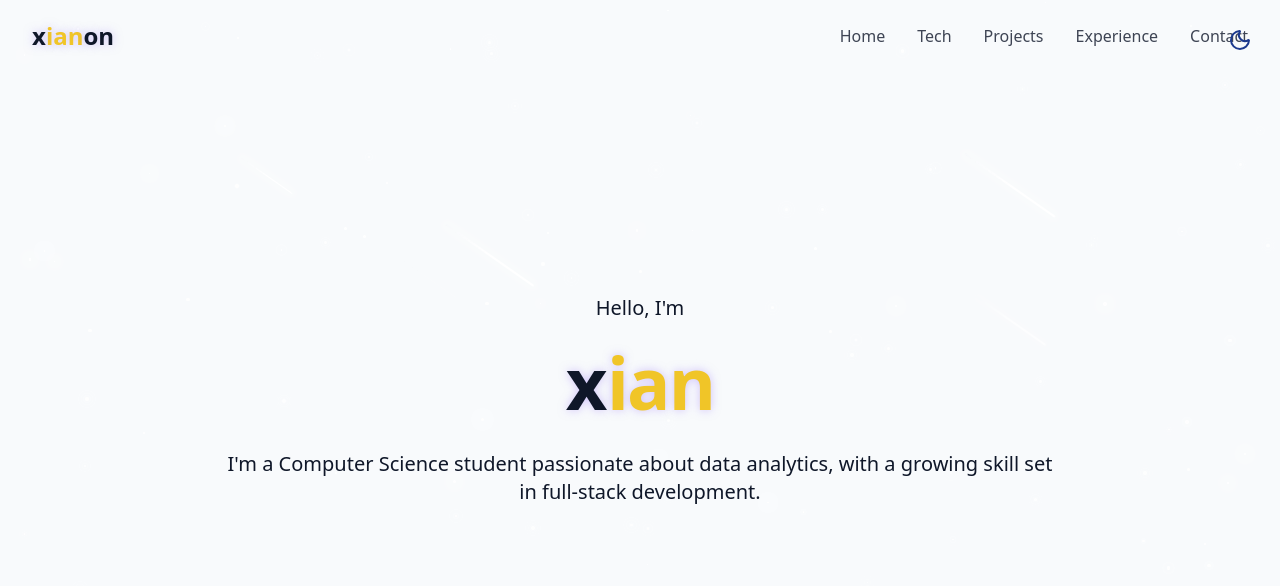
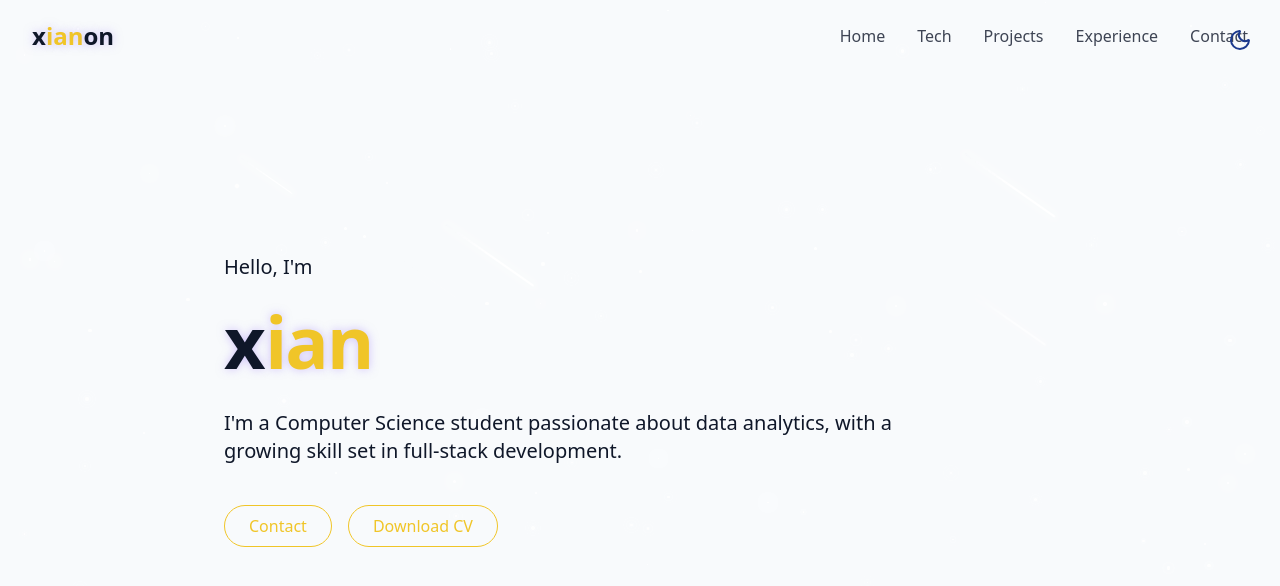
Before and after one commit to xianonnnnn/xianon-portfolio, a React (Vite) app: page / in a window 1280 px wide. Shown: the top 586 px of the page. Built offline with nearby package versions, Linux system fonts and the light colour scheme.

Commit message:
Added CV and aligned contents to left when desktop view

```diff
--- a/src/components/HomeSection.jsx
+++ b/src/components/HomeSection.jsx
@@ -2,13 +2,14 @@ export const HomeSection = () => {
     return (
         <section
             id="home"
-            className="relative min-h-screen flex flex-col items-center justify-center px-4">
-
-            <div className="container max-w-4xl mx-auto text-center z-10">
+            className="relative min-h-screen flex flex-col items-center md:items-start justify-center px-4"
+            >
+            <div className="container max-w-4xl mx-auto text-center md:text-left z-10">
                 <div className="space-y-6">
-                    <p className="text-lg md:text-xl text-muted-foreground max-2-2xl mx-auto opacity-0 animate-fade-in">
-                        Hello, I'm</p>
-                    <h1 className="text-7xl md:text-7xl font-bold tracking-tight opacity-0 animate-fade-in-delay-1">
+                <p className="text-lg md:text-xl text-muted-foreground max-w-2xl mx-auto md:mx-0 opacity-0 animate-fade-in">
+                    Hello, I'm
+                </p>
+                <h1 className="text-7xl md:text-7xl font-bold tracking-tight opacity-0 animate-fade-in-delay-1 mx-auto md:mx-0 max-w-max">
                     <span>
                     <span className="group inline-flex">
                         <span className="relative transition-all duration-500 ease-in-out w-[1ch] group-hover:w-[3.5ch]">
@@ -19,17 +20,34 @@ export const HomeSection = () => {
                             krist
                         </span>
                         </span>
-                                <span className="text-primary flex items-center text-glow text-foreground">ian</span>
+                        <span className="text-primary flex items-center text-glow text-foreground">
+                        ian
+                        </span>
                     </span>
                     </span>
                 </h1>
 
-                    <p className="text-lg md:text-xl text-muted-foreground max-2-2xl mx-auto opacity-0 animate-fade-in-delay-2">
+                <p className="text-lg md:text-xl text-muted-foreground max-w-2xl mx-auto md:mx-0 opacity-0 animate-fade-in-delay-2">
                     I'm a Computer Science student passionate about data analytics, with a growing skill set in full-stack development.
                 </p>
+
+                <div className="pt-4 flex flex-wrap gap-4 justify-center md:justify-start opacity-0 animate-fade-in-delay-4">
+                    <a href="#projects" className="cosmic-button">
+                    Contact
+                    </a>
+                    <a
+                    href="/src/assets/Resume.pdf"
+                    className="cosmic-button"
+                    target="_blank"
+                    rel="noopener noreferrer"
+                    >
+                    Download CV
+                    </a>
                 </div>
-
+                </div>
             </div>
         </section>
+
+
     )
 }
--- a/src/index.css
+++ b/src/index.css
@@ -146,8 +146,11 @@
 }
 
 @utility cosmic-button {
-  @apply px-6 py-2 rounded-full bg-primary text-primary-foreground font-medium
-         transition-all duration-300 hover:shadow-[0_0_10px_rgba(139,92,246,0.5)]
+  @apply px-6 py-2 rounded-full border border-primary bg-transparent
+         text-primary font-medium
+         transition-all duration-300
+         hover:bg-primary hover:text-background
+         hover:shadow-[0_0_10px_rgba(139,92,246,0.5)]
          hover:scale-105 active:scale-95;
 }
 
```
Also changed, not shown: 1 other file (tests, documents, lock files or other folders). Lines whose indentation alone changed are shown as unchanged.
